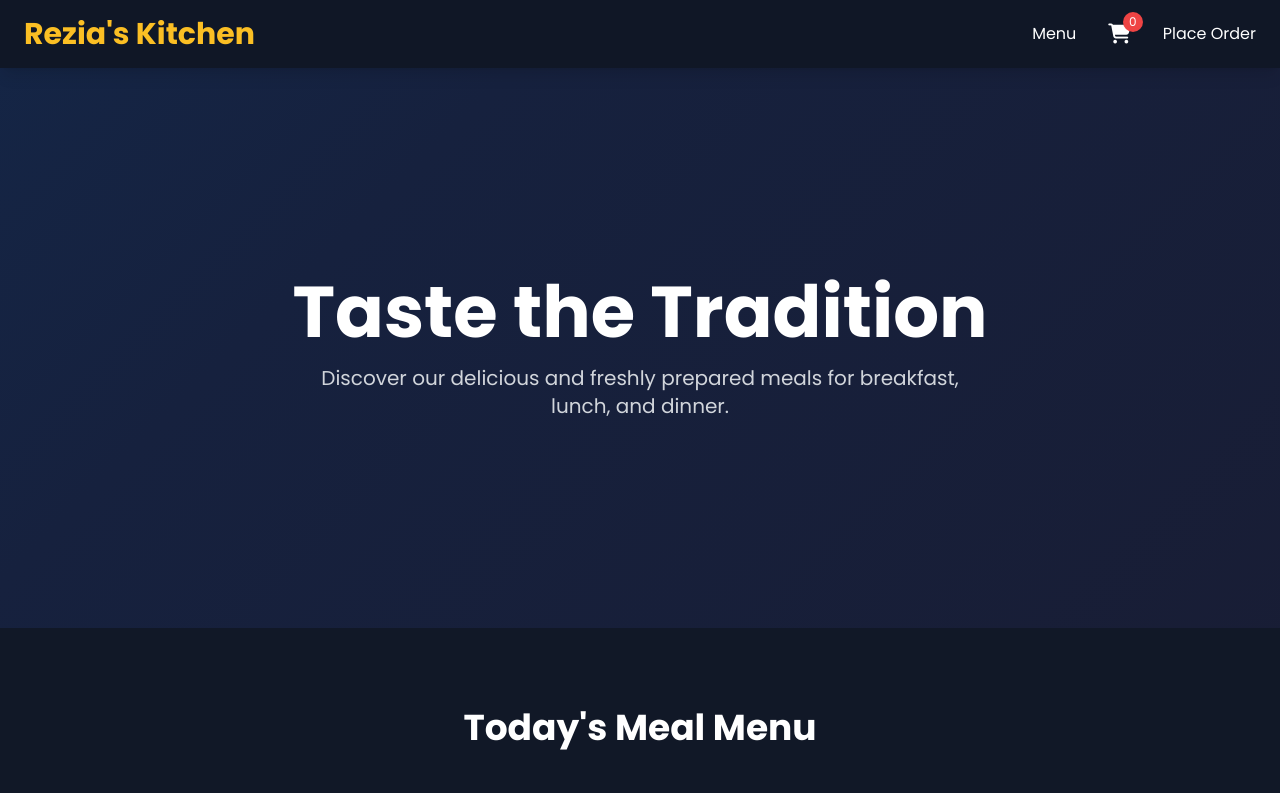
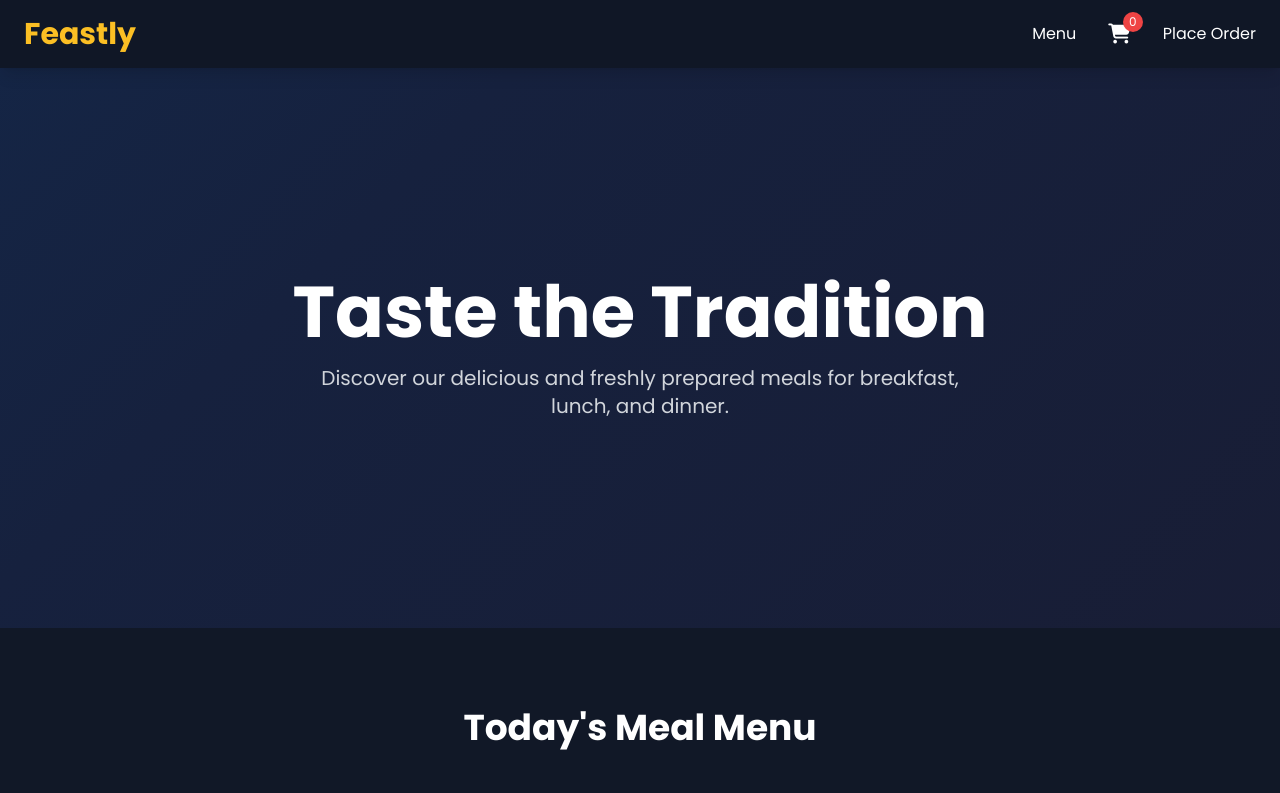
Before and after one commit to Zuhi732/MEAL-MANU, a plain HTML site: page index.html in a window 1280 px wide. Shown: the top 793 px of the page. Drawn offline with nearby package versions, Linux system fonts and the light colour scheme.

Commit message:
correct website name,copyright

```diff
--- a/index.html
+++ b/index.html
@@ -92,9 +92,7 @@
       <nav
         class="container mx-auto px-6 py-4 flex justify-between items-center"
       >
-        <a href="#" class="text-3xl font-bold text-amber-400">
-          Rezia's Kitchen</a
-        >
+        <a href="#" class="text-3xl font-bold text-amber-400"> Feastly</a>
         <div class="hidden md:flex space-x-8 items-center">
           <a href="#menu" class="hover:text-amber-400 transition">Menu</a>
           <a
@@ -266,7 +264,7 @@
     </section>
 
     <footer class="bg-gray-900 py-8 text-center text-gray-400">
-      <p>&copy; 2025 Lazeez Menu. All Rights Reserved.</p>
+      <p>&copy; 2025 Menu. All Rights Reserved.</p>
     </footer>
 
     <script>
```
